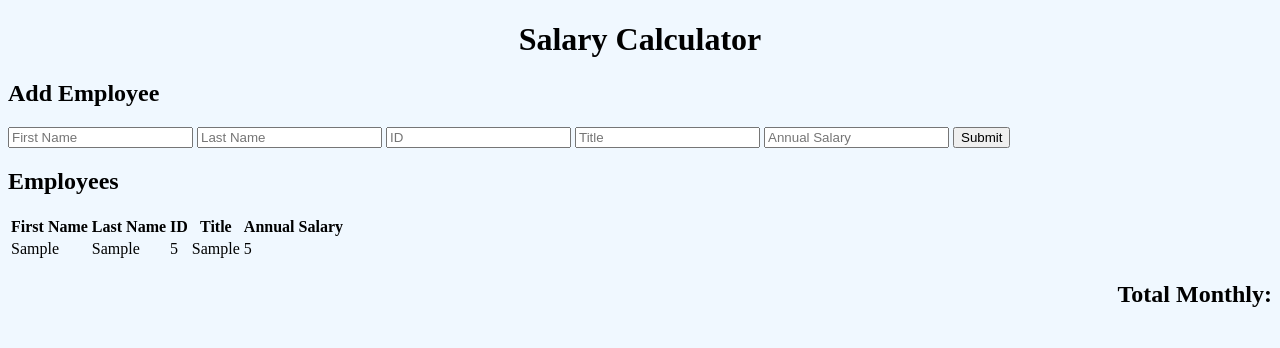
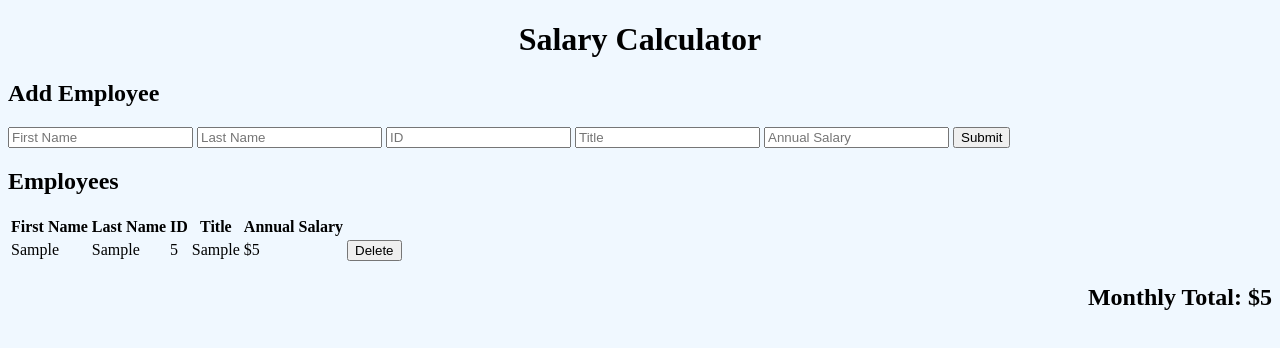
Before and after one commit to YasirUddin123/weekend-jquery-salary-calculator, a plain HTML site: page index.html in a window 1280 px wide. Both pictures are taken after typing "Sample", "Sample", "5", "Sample", "5" into the empty fields and a click on the button "Submit". Drawn offline with Linux system fonts and the light colour scheme.

Commit message:
added yearly total calculation

```diff
--- a/index.html
+++ b/index.html
@@ -37,8 +37,6 @@
             <tbody id="addNewEmployeeRow"></tbody>
         </table>
 
-        <footer id="totalMonthlyValue">
-        <h2>Total Monthly: </h2>
-        </footer>
+        <h2 id="totalMonthlyValue"></h2>
     </body>
 </html>
--- a/script.js
+++ b/script.js
@@ -3,6 +3,7 @@
 let employeeInfo = [];
 
 function readyNow(){
+    showMonthlyTotal(employeeInfo);
     $('#submitButton').on('click', handleSubmitButton)
 }
 
@@ -18,7 +19,7 @@
         lastName: lastNameValue,
         ID: idValue,
         Title: jobTitleValue,
-        Salary: annualSalaryValue
+        Salary: Number(annualSalaryValue)
     }
 
     employeeInfo.push(newEmployee);
@@ -30,6 +31,7 @@
     $("#annualSalaryValue").val('');
 
     addEmployee(employeeInfo);
+    showMonthlyTotal(employeeInfo);
 }
 
 
@@ -44,8 +46,23 @@
                 <td>${person.lastName}</td>
                 <td>${person.ID}</td>
                 <td>${person.Title}</td>
-                <td>${person.Salary}</td>
+                <td>$${person.Salary}</td>
+                <td><button type="button">Delete</button><td>
             </tr>`;
             newRow.append(newCompletedRow);
     }
 }
+
+
+function showMonthlyTotal(salaryList){
+    let totalPrice = calculateMonthlyTotal(salaryList);
+    $('#totalMonthlyValue').text(`Monthly Total: $${totalPrice}`);
+}
+
+function calculateMonthlyTotal(salaryList){
+    let sum = 0;
+        for(let employee of salaryList){
+            sum += employee.Salary;
+        }
+    return sum;
+    }
```
